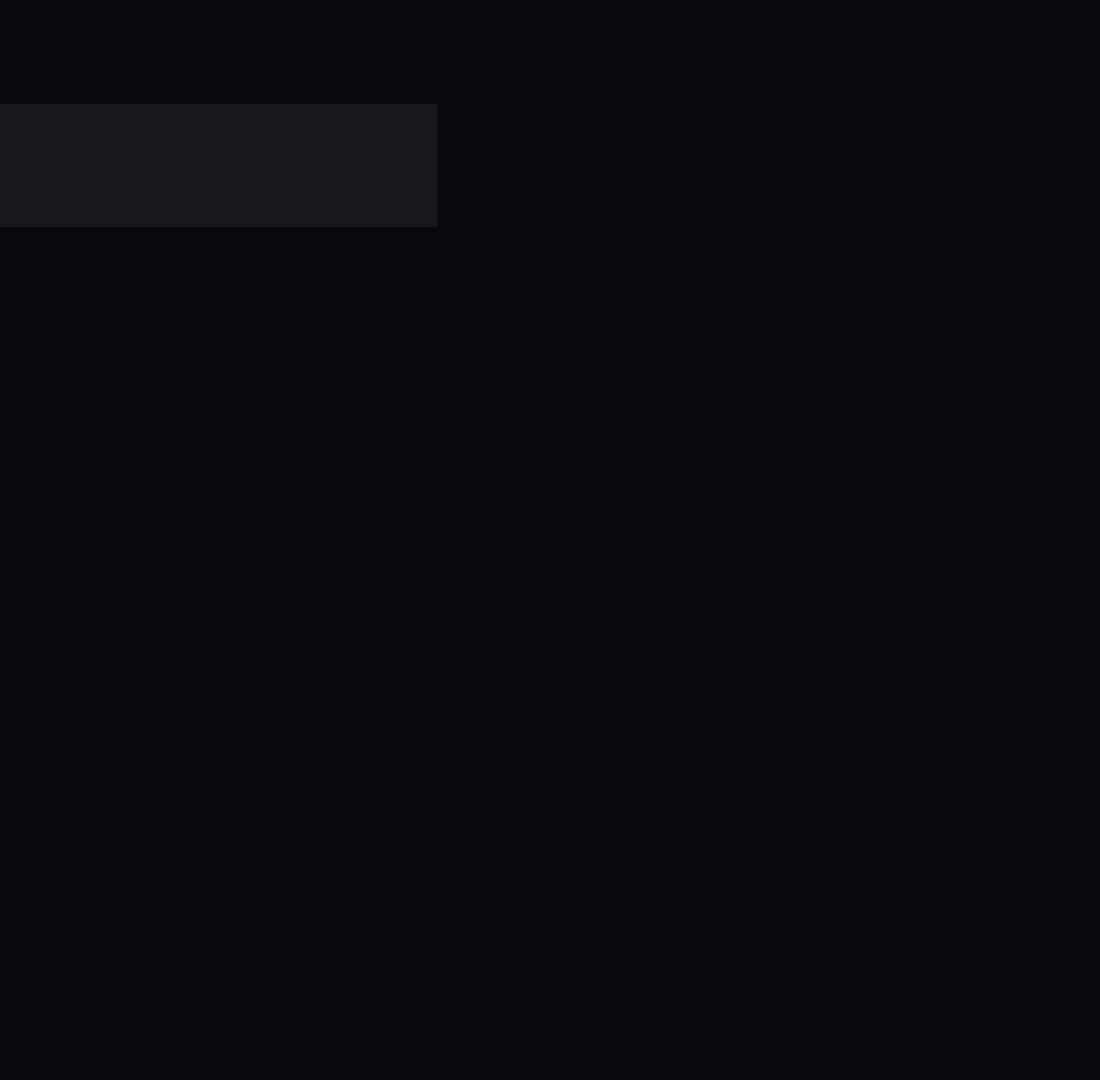
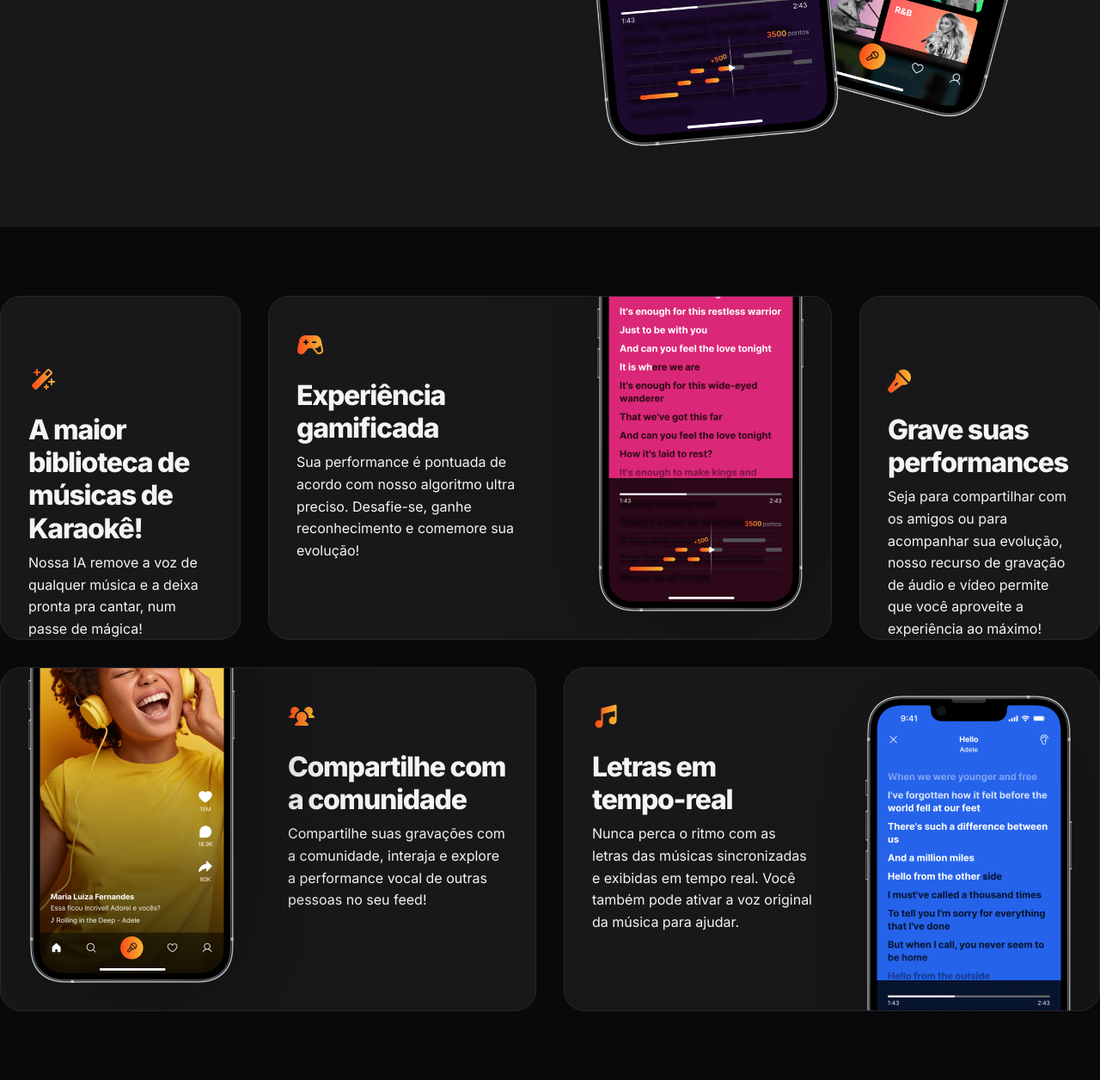
Before and after one commit to modestossm/Projeto_Landing-Page-de-aplicativo, a plain HTML site: page index.html in a window 1280 px wide. Shown: the part 1404-2660 px from the top of the page at 86% size. Before the commit the page ends 1668 px from the top, so only its background shows below. Drawn offline with Linux system fonts and the light colour scheme.

Commit message:
Add Section: Features

```diff
--- a/index.html
+++ b/index.html
@@ -65,4 +65,72 @@
         </div>
     </div>
    </section>
+
+   <section id="features">
+    <div class="cards container py-xl grid gap-1.5">
+        <div class="card py-xl px-lg">
+            <img src="./assets/icons/MagicWand.svg" alt="magic">
+            <h3>
+                A maior biblioteca de músicas de Karaokê!
+            </h3>
+
+            <p>
+                Nossa IA remove a voz de qualquer música e a deixa pronta pra cantar, num passe de mágica!
+            </p>
+        </div>
+
+        <div class="card py-lg px-lg">
+            <div>
+                <img src="./assets/icons/GameController.svg" alt="game">
+                <h3>
+                    Experiência gamificada
+                </h3>
+
+                <p>
+                    Sua performance é pontuada de acordo com nosso algoritmo ultra preciso. Desafie-se, ganhe reconhecimento e comemore sua evolução!
+                </p>
+            </div>
+            <img class="desktop-only" src="./assets/Tela 2.png" alt="tela">
+        </div>
+
+         <div class="card py-xl px-lg">
+            <img src="./assets/icons/MicrophoneStage.svg" alt="mic">
+            <h3>
+                Grave suas performances
+            </h3>
+
+            <p>
+                Seja para compartilhar com os amigos ou para acompanhar sua evolução, nosso recurso de gravação de áudio e vídeo permite que você aproveite a experiência ao máximo!
+            </p>
+        </div>
+
+        <div class="card py-lg px-lg">
+            <div>
+                <img src="./assets/icons/UsersThree.svg" alt="game">
+                <h3>
+                    Compartilhe com a comunidade
+                </h3>
+
+                <p>
+                    Compartilhe suas gravações com a comunidade, interaja e explore a performance vocal de outras pessoas no seu feed!
+                </p>
+            </div>
+            <img class="desktop-only" src="./assets/Tela 1.png" alt="tela">
+        </div>
+
+        <div class="card py-lg px-lg">
+            <div>
+                <img src="./assets/icons/MusicNotes.svg" alt="game">
+                <h3>
+                   Letras em tempo-real
+                </h3>
+
+                <p>
+                    Nunca perca o ritmo com as letras das músicas sincronizadas e exibidas em tempo real. Você também pode ativar a voz original da música para ajudar.
+                </p>
+            </div>
+            <img class="desktop-only" src="./assets/Tela 3.png" alt="tela">
+        </div>
+    </div>
+   </section>
 </html>
--- /dev/null
+++ b/styles/cards.css
@@ -0,0 +1,9 @@
+.card {
+    background: var(--surface-color);
+    border: 1px solid var(--stroke-color);
+    border-radius: 1.5rem;
+
+    & h3 {
+        margin-top: 1rem;
+    }
+}
--- /dev/null
+++ b/styles/features.css
@@ -0,0 +1,73 @@
+#features {
+    & .cards {
+        grid-template-columns:  17.5rem 1fr 1fr 17.5rem;
+        grid-template-rows: 25rem 25rem;
+        gap: 2rem;
+    }
+
+    & .card {
+        position: relative;
+        overflow: hidden;
+
+        & img.desktop-only {
+            position: absolute;
+            max-width: 15rem;
+
+            filter: drop-shadow(1rem 1rem 4rem rgba(0, 0, 0, 0.34));
+        }
+    }
+
+    & .card:nth-child(1) {
+        grid-column: 1/2;
+    }
+
+    & .card:nth-child(2) {
+        grid-column: 2/4;
+
+        & > div {
+            max-width: 16rem;
+        }
+
+        & .desktop-only {
+            bottom: 2rem;
+            right: 2rem;
+        }
+
+    }
+
+    & .card:nth-child(3) {
+        grid-column: 4/5;
+    }
+
+    & .card:nth-child(4) {
+        grid-column: 1/3;
+        grid-row: 2/3;
+
+        & > div {
+            max-width: 16rem;
+            margin-left: auto;
+        }
+
+        & .desktop-only {
+            bottom: 2rem;
+            left: 2rem;
+        }
+
+    }
+
+    & .card:nth-child(5) {
+        grid-column: 3/5;
+        grid-row: 2/3;
+
+        & > div {
+            max-width: 16rem;
+            margin-right: auto;
+        }
+
+        & .desktop-only {
+            top: 2rem;
+            right: 2rem;
+        }
+
+    }
+}
--- a/styles/index.css
+++ b/styles/index.css
@@ -6,3 +6,5 @@
 @import url(hero.css);
 @import url(sections.css);
 @import url(about.css);
+@import url(cards.css);
+@import url(features.css) (width >= 80rem);
```
